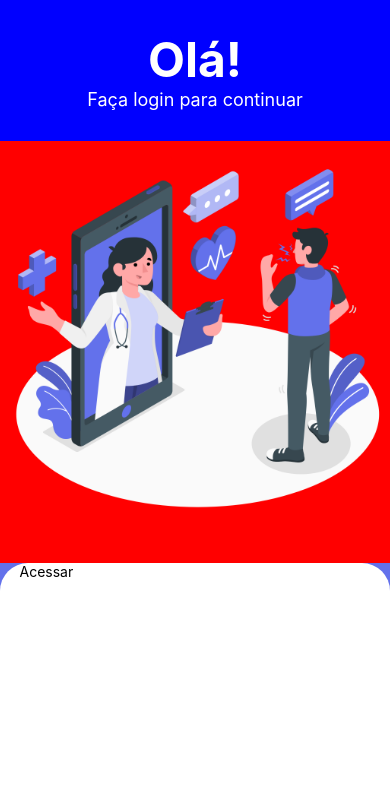
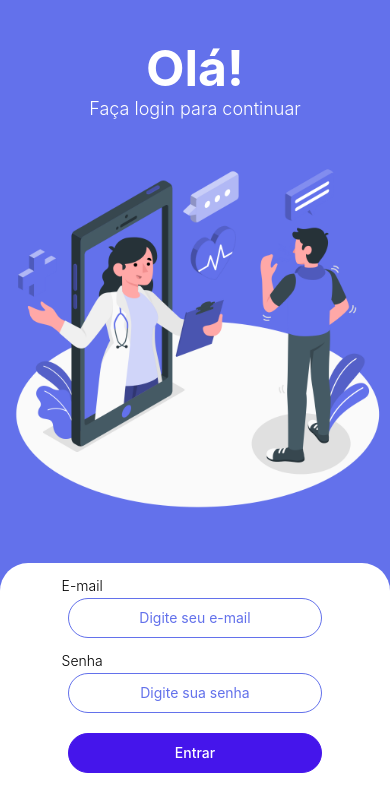
Before and after one commit to bragalets/lembra-saude, a React Native app: screen /Login in a window 390 px wide. Shown: the top 812 px of the page. Built offline with nearby package versions, Linux system fonts and the light colour scheme.

Commit message:
finalização front tela login

```diff
--- a/scr/screens/Login/index.js
+++ b/scr/screens/Login/index.js
@@ -4,7 +4,8 @@ import {
   Text,
   StyleSheet,
   Image,
-  TouchableOpacity
+  TouchableOpacity,
+  TextInput
 } from 'react-native';
 
 
@@ -22,17 +23,30 @@ export default function Login() {
         <Image
           source={require('../../assets/DoctorImage.png')}
           style={{ width: '100%', height: 380 }}
-          resizeMode='contain'
-          />
+          resizeMode='contain'/>
       </View>
 
       <View style={styles.containerAcess}>
-        <TouchableOpacity style={styles.button}>
-          <Text style={styles.buttonText}>Acessar</Text>
-        </TouchableOpacity>
+
+        <Text style={styles.emailTitle}>E-mail</Text>
+
+          <TextInput style={styles.emailInput}
+          placeholder='Digite seu e-mail'>
+          </TextInput>
+
+        <Text style={styles.pwdTitle}>Senha</Text>
+
+          <TextInput style={styles.pwdInput}
+            placeholder='Digite sua senha'
+            secureTextEntry={true}>
+
+          </TextInput>
+
+          <TouchableOpacity style={styles.buttonLogin}>
+            <Text style={{color: '#FFFFFF', fontWeight: '500', textAlign: 'center', marginTop: 10}}>Entrar</Text>
+          </TouchableOpacity>
 
       </View>
-
 
 
     </View>
@@ -47,14 +61,14 @@ const styles = StyleSheet.create({
 
   containerForm:{
     flex:1,
-    backgroundColor: 'blue',
+    //backgroundColor: 'blue',
     justifyContent: 'center',
     alignItems: 'center'
   },
 
   containerLogo:{
     flex:3,
-    backgroundColor: 'red'
+    //backgroundColor: 'red'
   },
 
   containerAcess:{
@@ -67,13 +81,65 @@ const styles = StyleSheet.create({
   },
 
   title:{
-    fontSize: 48,
+    paddingTop: '4%',
+    fontSize: 50,
     fontWeight: 'bold',
     color: 'white'
   },
 
   subtitle:{
     fontSize:18,
+    fontWeight: '300',
     color: 'white'
+  },
+
+  emailTitle:{
+    alignSelf: 'baseline',
+    paddingTop: '4%',
+    paddingLeft: '12%',
+    fontWeight: '300'
+  },
+
+  emailInput:{
+    marginTop: 4,
+    alignSelf: 'center',
+    borderWidth: 1,
+    borderColor: '#6371EB',
+    width: 254,
+    height: 40,
+    borderRadius: 49,
+    textAlign: 'center',
+    color: '#6371EB'
+  },
+
+  pwdTitle:{
+    alignSelf:'baseline',
+    paddingTop: '4%',
+    paddingLeft: '12%',
+    fontWeight: '300'
+  },
+
+  pwdInput:{
+    marginTop: 4,
+    alignSelf: 'center',
+    borderWidth: 1,
+    borderColor: '#6371EB',
+    width: 254,
+    height: 40,
+    borderRadius: 49,
+    textAlign: 'center',
+    color: '#6371EB'
+  },
+
+  buttonLogin:{
+    alignSelf: 'center',
+    marginTop: 20,
+    backgroundColor: '#4515EB',
+    borderWidth: 1,
+    width: 254,
+    height: 40,
+    borderRadius: 49,
+    borderColor: '#4515EB'
   }
+
 })
```
